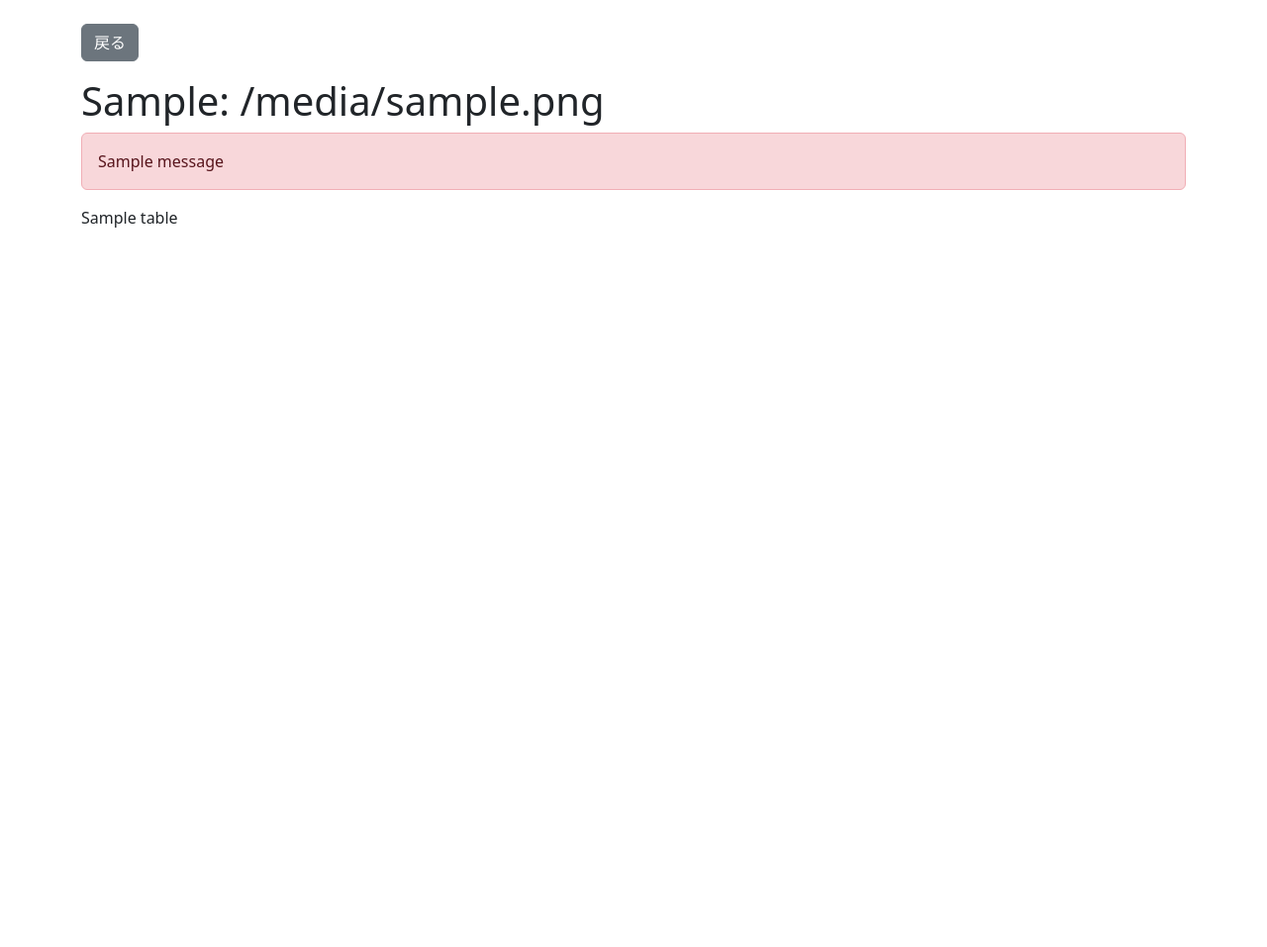
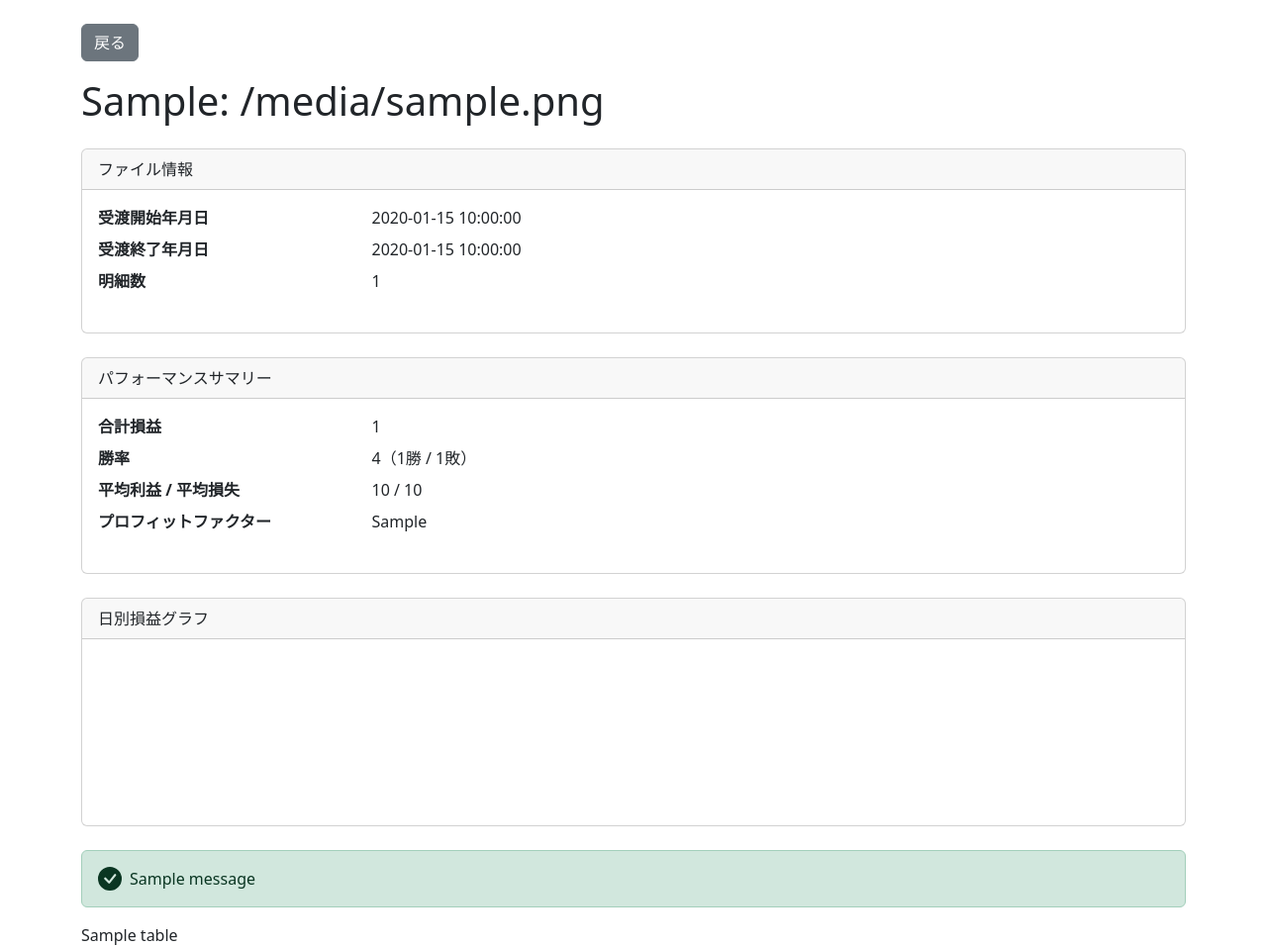
Before and after one commit to Linus-MK/vibe_coding_misc, a Flask app: template 2025_0712_stock_trade_analyzer/templates/view_data.html in a window 1280 px wide. Shown: the whole page at 99% size. Before the commit the page ends 230 px from the top, so only its background shows below. Run offline with Flask 3, Linux system fonts and the light colour scheme; the template is opened without the code that fills it: most values are stand-ins (such as "Sample title", 1, 10 or a date in 2020); one stand-in notice (Sample message) is shown; a map, chart or similar area stays blank.

Commit message:
グラフを表示

```diff
--- a/2025_0712_stock_trade_analyzer/app.py
+++ b/2025_0712_stock_trade_analyzer/app.py
@@ -17,11 +17,11 @@ def index():
 @app.route('/upload', methods=['POST'])
 def upload_file():
     if 'file' not in request.files:
-        flash('ファイルが選択されていません')
+        flash('ファイルが選択されていません', 'danger')
         return redirect(request.url)
     file = request.files['file']
     if file.filename == '':
-        flash('ファイルが選択されていません')
+        flash('ファイルが選択されていません', 'danger')
         return redirect(request.url)
     if file and file.filename.endswith('.csv'):
         filename = secure_filename(file.filename)
@@ -34,10 +34,10 @@ def upload_file():
 
         filepath = os.path.join(save_dir, filename)
         file.save(filepath)
-        flash(f'{upload_type.capitalize()} ファイルのアップロードが成功しました: {filename}')
+        flash(f'{upload_type.capitalize()} ファイルのアップロードが成功しました: {filename}', 'success')
         return redirect(url_for('view_csv', upload_type=upload_type, filename=filename))
     else:
-        flash('許可されていないファイルタイプです。CSVファイルを選択してください。')
+        flash('許可されていないファイルタイプです。CSVファイルを選択してください。', 'danger')
         return redirect(url_for('index'))
 
 @app.route('/view/<upload_type>/<filename>')
@@ -45,12 +45,20 @@ def view_csv(upload_type, filename):
     filepath = os.path.join(app.config['UPLOAD_FOLDER'], upload_type, secure_filename(filename))
 
     if not os.path.exists(filepath):
-        flash('ファイルが見つかりません。')
+        flash('ファイルが見つかりません。', 'danger')
         return redirect(url_for('index'))
 
     try:
         df = None
         if upload_type == 'jotoeki':
+            # --- ヘッダー情報（対象期間など）の読み込み ---
+            header_df = pd.read_csv(filepath, encoding='shift-jis', skiprows=4, nrows=1)
+            header_info = {
+                'start_date': header_df.columns[0],
+                'end_date': header_df.columns[1],
+                'count': header_df.columns[2]
+            }
+
             # 譲渡益税明細の特殊なフォーマットに対応
             column_names = [
                 'ticker_code', 'name', 'cancellation_category', 'contract_date',
@@ -66,15 +74,57 @@ def view_csv(upload_type, filename):
             for col in ['sale_price', 'commission', 'acquisition_price', 'profit_loss']:
                 df[col] = pd.to_numeric(df[col], errors='coerce').fillna(0).astype(int)
 
+            # --- 損益分析 ---
+            analysis_results = {}
+            if not df.empty:
+                total_pl = df['profit_loss'].sum()
+                wins = df[df['profit_loss'] > 0]
+                losses = df[df['profit_loss'] < 0]
+                win_count = len(wins)
+                loss_count = len(losses)
+                total_profit = wins['profit_loss'].sum()
+                total_loss = abs(losses['profit_loss'].sum())
+
+                analysis_results = {
+                    'total_pl': f"{total_pl:,.0f} 円",
+                    'win_count': win_count,
+                    'loss_count': loss_count,
+                    'win_rate': f"{(win_count / (win_count + loss_count) * 100):.2f} %" if (win_count + loss_count) > 0 else "0.00 %",
+                    'avg_profit': f"{total_profit / win_count:,.0f} 円" if win_count > 0 else "0 円",
+                    'avg_loss': f"{total_loss / loss_count:,.0f} 円" if loss_count > 0 else "0 円",
+                    'profit_factor': f"{(total_profit / total_loss):.2f}" if total_loss > 0 else "∞",
+                }
+
+            # --- グラフ用データ ---
+            chart_data = None
+            if not df.empty:
+                # 日付の型をdatetimeに変換
+                df['delivery_date'] = pd.to_datetime(df['delivery_date'], format='%Y/%m/%d')
+
+                # ヘッダー情報から期間全体のカレンダーを作成
+                start_date = pd.to_datetime(header_info['start_date'], format='%Y年%m月%d日')
+                end_date = pd.to_datetime(header_info['end_date'], format='%Y年%m月%d日')
+                all_dates = pd.date_range(start=start_date, end=end_date, freq='D')
+
+                # 日別損益を集計し、期間全体のカレンダーにマッピング
+                daily_pl = df.groupby('delivery_date')['profit_loss'].sum()
+                daily_pl_full = daily_pl.reindex(all_dates, fill_value=0)
+
+                chart_data = {
+                    'labels': daily_pl_full.index.strftime('%Y-%m-%d').tolist(),
+                    'data': daily_pl_full.values.tolist(),
+                }
+
+
         elif upload_type == 'yakujo':
             # 約定履歴のフォーマットに対応
             column_names = [
-                'contract_date', 'name', 'ticker_code', 'market', 'category',
-                'trade_period', 'account_type', 'order_type', 'quantity',
-                'unit_price', 'total_price', 'commission', 'delivery_date',
-                'profit_loss_settlement'
+                'contract_date', 'name', 'ticker_code', 'market', 'transaction_type',
+                'period', 'account_type', 'tax_category', 'quantity',
+                'unit_price', 'commission', 'tax', 'delivery_date',
+                'settlement_amount'
             ]
-            df = pd.read_csv(filepath, encoding='shift-jis', skiprows=8, header=None, names=column_names, dtype=str)
+            df = pd.read_csv(filepath, encoding='shift-jis', skiprows=9, header=None, names=column_names, dtype=str)
 
             # データクレンジング
             # 株式取引のデータのみを対象とする（銘柄コードがない行は除外）
@@ -82,10 +132,10 @@ def view_csv(upload_type, filename):
             df = df[df['ticker_code'].str.strip() != '']
 
             # 不要な文字の削除と型変換
-            for col in ['quantity', 'total_price', 'commission']:
+            for col in ['quantity', 'commission', 'tax']:
                 df[col] = pd.to_numeric(df[col].str.replace(',', ''), errors='coerce').fillna(0).astype(int)
             df['unit_price'] = pd.to_numeric(df['unit_price'].str.replace(',', ''), errors='coerce').fillna(0)
-            df['profit_loss_settlement'] = pd.to_numeric(df['profit_loss_settlement'].str.replace(',', ''), errors='coerce').fillna(0)
+            df['settlement_amount'] = pd.to_numeric(df['settlement_amount'].str.replace(',', ''), errors='coerce').fillna(0)
 
 
         else: # その他のファイル形式
@@ -95,9 +145,12 @@ def view_csv(upload_type, filename):
                 df = pd.read_csv(filepath, encoding='shift-jis')
 
         table_html = df.to_html(classes='table table-striped table-hover', index=False, border=0)
-        return render_template('view_data.html', table=table_html, filename=filename, upload_type=upload_type)
+        return render_template('view_data.html', table=table_html, filename=filename, upload_type=upload_type,
+                               header_info=header_info if 'header_info' in locals() else None,
+                               analysis_results=analysis_results if 'analysis_results' in locals() else None,
+                               chart_data=chart_data if 'chart_data' in locals() else None)
     except Exception as e:
-        flash(f'CSVファイルの読み込み中にエラーが発生しました: {e}')
+        flash(f'CSVファイルの読み込み中にエラーが発生しました: {e}', 'danger')
         return redirect(url_for('index'))
 
 if __name__ == '__main__':
--- a/2025_0712_stock_trade_analyzer/templates/view_data.html
+++ b/2025_0712_stock_trade_analyzer/templates/view_data.html
@@ -7,15 +7,77 @@
     <link href="https://cdn.jsdelivr.net/npm/bootstrap@5.3.0/dist/css/bootstrap.min.css" rel="stylesheet">
   </head>
   <body>
+    <svg xmlns="http://www.w3.org/2000/svg" style="display: none;">
+      <symbol id="check-circle-fill" fill="currentColor" viewBox="0 0 16 16">
+        <path d="M16 8A8 8 0 1 1 0 8a8 8 0 0 1 16 0zm-3.97-3.03a.75.75 0 0 0-1.08.022L7.477 9.417 5.384 7.323a.75.75 0 0 0-1.06 1.06L6.97 11.03a.75.75 0 0 0 1.079-.02l3.992-4.99a.75.75 0 0 0-.01-1.05z"/>
+      </symbol>
+    </svg>
     <div class="container mt-4">
       <a href="{{ url_for('index') }}" class="btn btn-secondary mb-3">戻る</a>
       <h1>{{ upload_type | replace('jotoeki', '譲渡益税明細') | replace('yakujo', '約定履歴') }}: {{ filename }}</h1>
 
+      {% if header_info %}
+      <div class="card my-4">
+        <div class="card-header">
+          ファイル情報
+        </div>
+        <div class="card-body">
+          <dl class="row">
+            <dt class="col-sm-3">受渡開始年月日</dt>
+            <dd class="col-sm-9">{{ header_info.start_date }}</dd>
+
+            <dt class="col-sm-3">受渡終了年月日</dt>
+            <dd class="col-sm-9">{{ header_info.end_date }}</dd>
+
+            <dt class="col-sm-3">明細数</dt>
+            <dd class="col-sm-9">{{ header_info.count }}</dd>
+          </dl>
+        </div>
+      </div>
+      {% endif %}
+
+      {% if analysis_results %}
+      <div class="card my-4">
+        <div class="card-header">
+          パフォーマンスサマリー
+        </div>
+        <div class="card-body">
+          <dl class="row">
+            <dt class="col-sm-3">合計損益</dt>
+            <dd class="col-sm-9">{{ analysis_results.total_pl }}</dd>
+
+            <dt class="col-sm-3">勝率</dt>
+            <dd class="col-sm-9">{{ analysis_results.win_rate }}（{{ analysis_results.win_count }}勝 / {{ analysis_results.loss_count }}敗）</dd>
+
+            <dt class="col-sm-3">平均利益 / 平均損失</dt>
+            <dd class="col-sm-9">{{ analysis_results.avg_profit }} / {{ analysis_results.avg_loss }}</dd>
+
+            <dt class="col-sm-3">プロフィットファクター</dt>
+            <dd class="col-sm-9">{{ analysis_results.profit_factor }}</dd>
+          </dl>
+        </div>
+      </div>
+
+      <div class="card my-4">
+        <div class="card-header">
+          日別損益グラフ
+        </div>
+        <div class="card-body">
+          <canvas id="plChart"></canvas>
+        </div>
+      </div>
+      {% endif %}
+
       {% with messages = get_flashed_messages(with_categories=true) %}
         {% if messages %}
           {% for category, message in messages %}
-            <div class="alert alert-danger" role="alert">
-              {{ message }}
+            <div class="alert alert-{{ category|default('info') }} d-flex align-items-center" role="alert">
+              {% if category == 'success' %}
+                <svg class="bi flex-shrink-0 me-2" width="24" height="24" role="img" aria-label="Success:"><use xlink:href="#check-circle-fill"/></svg>
+              {% endif %}
+              <div>
+                {{ message }}
+              </div>
             </div>
           {% endfor %}
         {% endif %}
@@ -27,5 +89,33 @@
 
     </div>
     <script src="https://cdn.jsdelivr.net/npm/bootstrap@5.3.0/dist/js/bootstrap.bundle.min.js"></script>
+    <script src="https://cdn.jsdelivr.net/npm/chart.js"></script>
+    {% if chart_data %}
+    <script>
+      const ctx = document.getElementById('plChart');
+      const chartData = {{ chart_data | tojson }};
+
+      new Chart(ctx, {
+        type: 'bar',
+        data: {
+          labels: chartData.labels,
+          datasets: [{
+            label: '日別損益',
+            data: chartData.data,
+            backgroundColor: chartData.data.map(value => value > 0 ? 'rgba(54, 162, 235, 0.6)' : 'rgba(255, 99, 132, 0.6)'),
+            borderColor: chartData.data.map(value => value > 0 ? 'rgba(54, 162, 235, 1)' : 'rgba(255, 99, 132, 1)'),
+            borderWidth: 1
+          }]
+        },
+        options: {
+          scales: {
+            y: {
+              beginAtZero: true
+            }
+          }
+        }
+      });
+    </script>
+    {% endif %}
   </body>
 </html>
```
Also changed, not shown: 2025_0712_stock_trade_analyzer/docs/data_format.md (+2 -0 lines), 2025_0712_stock_trade_analyzer/templates/index.html (+13 -2 lines), 2025_0712_stock_trade_analyzer/docs/主要CSSフレームワークの比較、今回の目的の適切性.md (renamed from 2025_0712_stock_trade_analyzer/主要CSSフレームワークの比較、今回の目的の適切性.md).
